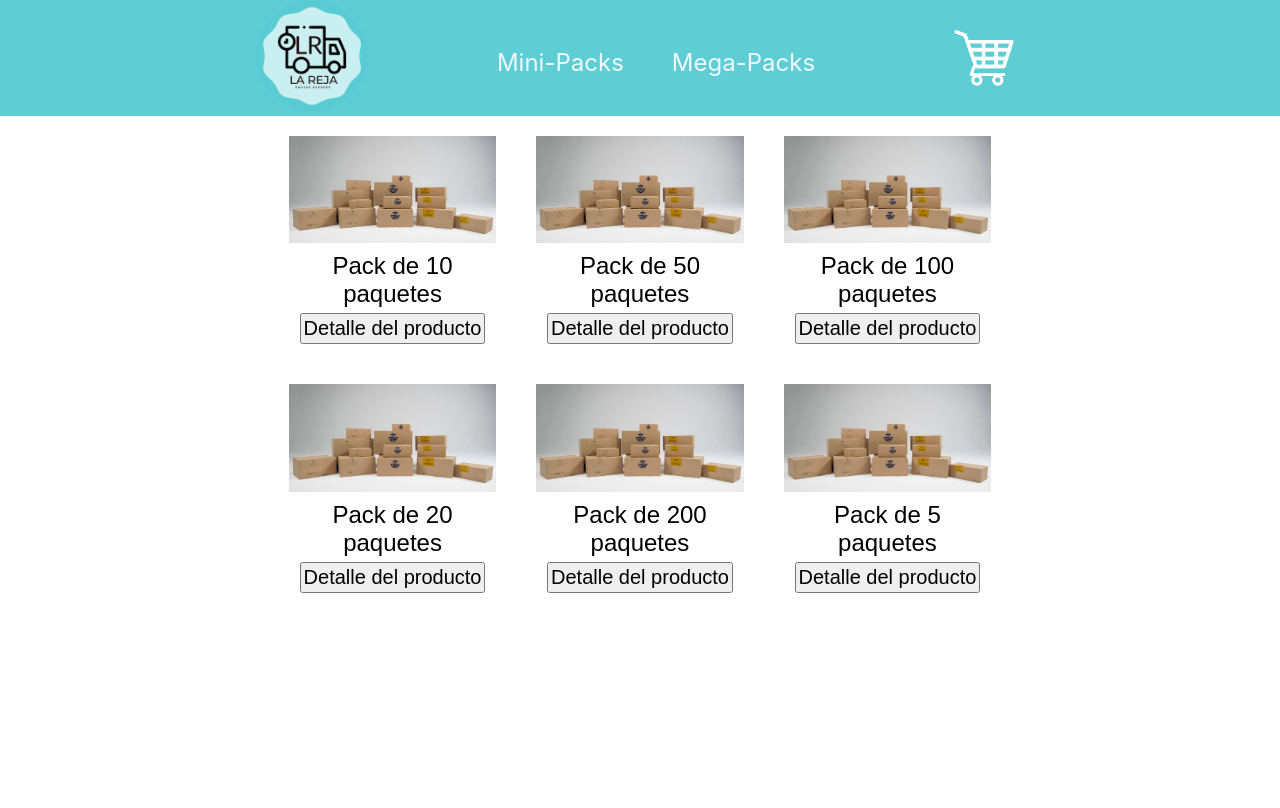
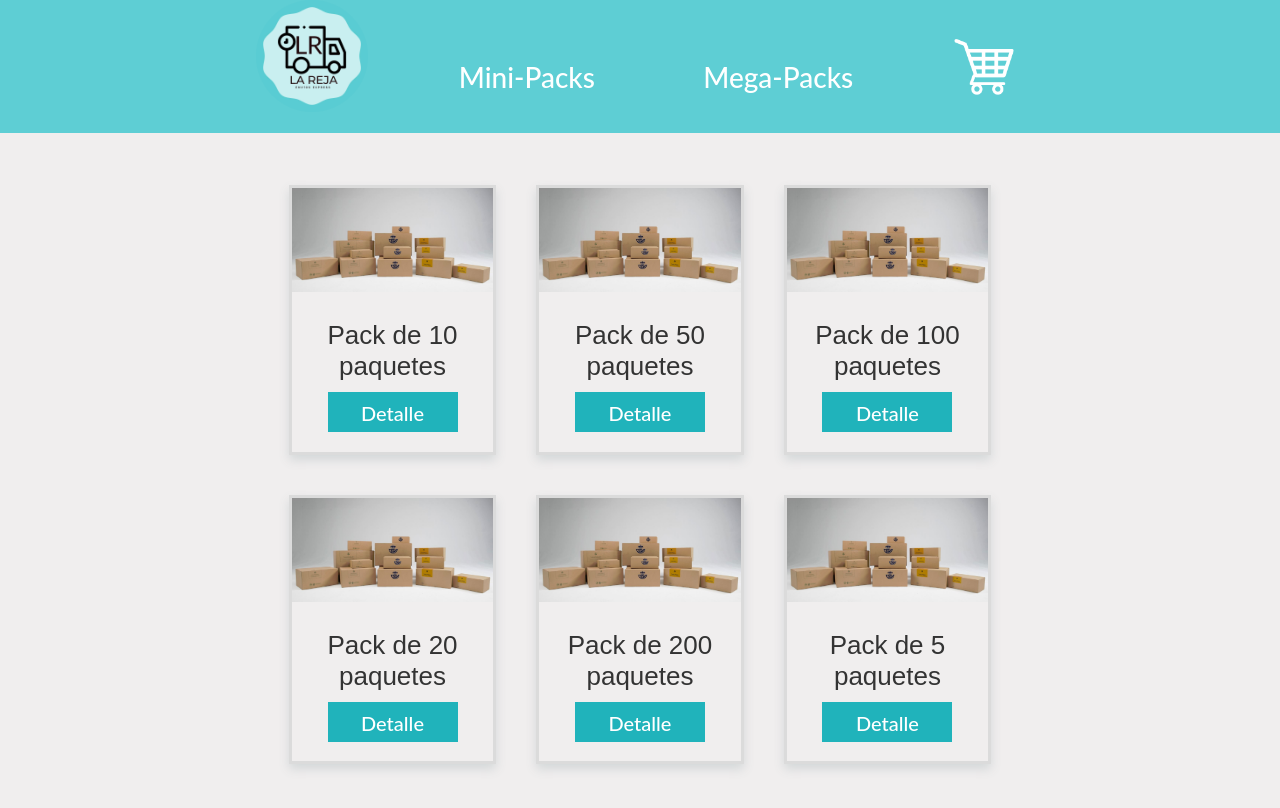
Before and after one commit to Kryosen/Idea-Uriarte-React, a React (Vite) app: page / in a window 1280 px wide. Shown: the top 808 px of the page. Built offline with nearby package versions, Linux system fonts and the light colour scheme.

Commit message:
Agregando Cart View

```diff
--- a/src/Components/Cart/Cart.css
+++ b/src/Components/Cart/Cart.css
@@ -1,12 +1,22 @@
+.ContenedorBodyCarrito {
+  margin: auto;
+  padding-top: 2em;
+  background-color: rgb(240, 238, 238);
+  height: 100vh;
+}
+
 .ContenedorCarrito {
   width: 50%;
   margin: auto;
-  margin-top: 1.5em;
+  background-color: white;
+  padding-top: 0.3em;
+  padding-bottom: 0.8em;
+  box-shadow: 0px 5px 10px rgb(223, 229, 230);
 }
 
 .contenedorItemsCarrito {
   border: 3px solid rgb(219, 219, 219);
-  box-shadow: 5px 5px rgb(229, 235, 236);
+  box-shadow: 5px 5px 5px rgb(229, 235, 236);
   padding: 1em;
   display: flex;
   margin: 0.8em;
@@ -55,6 +65,9 @@
 
 .ContenedorBotonEliminar {
   margin: auto;
+  width: 3em;
+  height: 3em;
+  line-height: 4em;
 }
 
 .botonEliminarProducto {
@@ -67,3 +80,18 @@
 .prices {
   color: #414040;
 }
+
+.FotoBin {
+  width: 2em;
+}
+
+.FotoBin:hover {
+  cursor: pointer;
+}
+
+.ContenedorBotonEliminar:hover {
+  background-color: rgb(219, 219, 219);
+  color: #ffffff;
+  border-radius: 50%;
+  /* border: 1px solid #414040; */
+}
--- a/src/Components/Cart/Cart.jsx
+++ b/src/Components/Cart/Cart.jsx
@@ -9,6 +9,7 @@ function Cart() {
   const { cartList, emptyCart, removeItemCart } = useCartContext();
 
   return (
+    <div className="ContenedorBodyCarrito">
       <div className="ContenedorCarrito">
         {cartList.length > 0 ? (
           <>
@@ -40,13 +41,16 @@ function Cart() {
                       </h3>
                     </div>
                   </div>
-                <div className="ContenedorBotonEliminar">
-                  <button
+                  <div
+                    className="ContenedorBotonEliminar"
                     onClick={() => removeItemCart(producto.id)}
+                  >
+                    {/* <button
+
                       className="botonEliminarProducto"
-                  >
-                    <img src={Bin} alt="Eliminar" />
-                  </button>
+                    > */}
+                    <img src={Bin} alt="Eliminar" className="FotoBin" />
+                    {/* </button> */}
                   </div>
                 </div>
               </>
@@ -72,6 +76,7 @@ function Cart() {
           </>
         )}
       </div>
+    </div>
   );
 }
 
--- a/src/Components/Item/Item.css
+++ b/src/Components/Item/Item.css
@@ -1,8 +1,111 @@
 .botonDetalle {
   font-size: 20px;
-  padding: 2px;
 }
 
 .cajasItems {
   margin: 20px;
+  border: 3px solid rgb(219, 219, 219);
+  box-shadow: 0px 5px 10px rgb(211, 215, 216);
+  transition: box-shadow 100ms ease-out 100ms;
 }
+
+.cajasItems:hover {
+  box-shadow: 0px 10px 20px rgb(184, 190, 190);
+}
+
+.cajasItemsText {
+  margin-top: 1.5rem;
+  margin-bottom: 0.5rem;
+  padding-bottom: 0.7rem;
+  text-align: center;
+}
+
+.nombresCajas {
+  color: #333333;
+  font-size: 26px;
+}
+
+.custom-btn {
+  margin-top: 5px;
+  width: 130px;
+  height: 40px;
+  padding: 10px 25px;
+  border: 2px solid #000;
+  font-family: "Lato", sans-serif;
+  font-weight: 500;
+  background: transparent;
+  cursor: pointer;
+  transition: all 0.3s ease;
+  position: relative;
+  display: inline-block;
+}
+
+.btnDetalle {
+  background: #20b3bb;
+  color: #fff;
+  line-height: 42px;
+  padding: 0;
+  border: none;
+}
+.btnDetalle span {
+  position: relative;
+  display: block;
+  width: 100%;
+  height: 100%;
+}
+.btnDetalle:before,
+.btnDetalle:after {
+  position: absolute;
+  content: "";
+  height: 0%;
+  width: 2px;
+  background: #20b3bb;
+}
+.btnDetalle:before {
+  right: 0;
+  top: 0;
+  transition: all 400ms ease;
+}
+.btnDetalle:after {
+  left: 0;
+  bottom: 0;
+  transition: all 400ms ease;
+}
+.btnDetalle:hover {
+  color: #414040;
+  background: transparent;
+}
+.btnDetalle:hover:before {
+  transition: all 400ms ease;
+  height: 100%;
+}
+.btnDetalle:hover:after {
+  transition: all 400ms ease;
+  height: 100%;
+}
+.btnDetalle span:before,
+.btnDetalle span:after {
+  position: absolute;
+  content: "";
+  background: #20b3bb;
+}
+.btnDetalle span:before {
+  left: 0;
+  top: 0;
+  width: 0%;
+  height: 2px;
+  transition: all 400ms ease;
+}
+.btnDetalle span:after {
+  right: 0;
+  bottom: 0;
+  width: 0%;
+  height: 2px;
+  transition: all 400ms ease;
+}
+.btnDetalle span:hover:before {
+  width: 100%;
+}
+.btnDetalle span:hover:after {
+  width: 100%;
+}
--- a/src/Components/Item/Item.jsx
+++ b/src/Components/Item/Item.jsx
@@ -8,10 +8,14 @@ function Item({ producto }) {
   return (
     <div className="cajasItems">
       <img src={FotoPaquetes} alt="Foto Paquetes" />
-      <p>{producto.name}</p>
-      <Link to={`/detalle/${producto.id}`}>
-        <button className="botonDetalle">Detalle del producto</button>
-      </Link>
+      <div className="cajasItemsText">
+        <p className="nombresCajas">{producto.name}</p>
+        <Link to={`/detalle/${producto.id}`}>
+          <button className="botonDetalle custom-btn btnDetalle ">
+            <span>Detalle</span>
+          </button>
+        </Link>
+      </div>
     </div>
   );
 }
--- a/src/Components/ItemDetail/ItemDetail.css
+++ b/src/Components/ItemDetail/ItemDetail.css
@@ -5,9 +5,10 @@
 .cajaDetalle {
   width: 55%;
   margin: auto;
-  margin-top: 2em;
   border: 3px solid rgb(209, 208, 208);
   padding-bottom: 1em;
+  box-shadow: 0px 8px 10px 0px rgb(190, 190, 190);
+  background-color: rgb(255, 255, 255);
 }
 
 h3 {
@@ -33,3 +34,9 @@ h3 {
   font-size: 36px;
   margin: 0.8em;
 }
+
+.ContenedorBody {
+  padding-top: 2em;
+  background-color: rgb(240, 238, 238);
+  height: 100vh;
+}
--- a/src/Components/ItemDetailContainer/ItemDetailContainer.jsx
+++ b/src/Components/ItemDetailContainer/ItemDetailContainer.jsx
@@ -2,6 +2,7 @@ import React from "react";
 import { useState, useEffect } from "react";
 import ItemDetail from "../ItemDetail/ItemDetail";
 import { useParams } from "react-router-dom";
+import logoPagina from "../navbar/logoPAgina.jpg";
 
 function ItemDetailContainer() {
   const [productos, setProductos] = useState([]);
@@ -28,8 +29,14 @@ function ItemDetailContainer() {
   }, []);
 
   return (
-    <div>
-      {loading ? <h2>Loading...</h2> : <ItemDetail productos={productos} />}
+    <div className="ContenedorBody">
+      {loading ? (
+        <div class="loader">
+          <img src={logoPagina} className="logoCargando" alt="logo" />
+        </div>
+      ) : (
+        <ItemDetail productos={productos} />
+      )}
     </div>
   );
 }
--- a/src/Components/ItemList/ItemList.css
+++ b/src/Components/ItemList/ItemList.css
@@ -3,6 +3,7 @@
   margin: auto;
   display: grid;
   grid-template-columns: auto auto auto;
+  background-color: rgb(240, 238, 238);
 }
 
 img {
--- a/src/Components/ItemlIstContainer/ItemListContainer.css
+++ b/src/Components/ItemlIstContainer/ItemListContainer.css
@@ -3,3 +3,67 @@ p {
   margin: 5px;
   font-size: 24px;
 }
+
+@-webkit-keyframes spin {
+  0% {
+    -webkit-transform: rotate(0deg);
+  }
+  100% {
+    -webkit-transform: rotate(360deg);
+  }
+}
+
+@keyframes spin {
+  0% {
+    transform: rotate(0deg);
+  }
+  100% {
+    transform: rotate(360deg);
+  }
+}
+
+@-webkit-keyframes antispin {
+  0% {
+    -webkit-transform: rotate(0deg);
+  }
+  100% {
+    -webkit-transform: rotate(-360deg);
+  }
+}
+
+@keyframes antispin {
+  0% {
+    transform: rotate(0deg);
+  }
+  100% {
+    transform: rotate(-360deg);
+  }
+}
+
+.loader {
+  position: absolute;
+  top: 30%;
+  left: 50%;
+  margin: auto;
+  border: 16px solid #f3f3f3;
+  border-radius: 50%;
+  border-top: 16px solid #5eced4;
+  border-bottom: 16px solid #5eced4;
+  border-left: 16px solid rgb(255, 255, 255);
+  border-right: 16px solid rgb(255, 255, 255);
+  width: 120px;
+  height: 120px;
+  -webkit-animation: spin 2s linear infinite;
+  animation: spin 3s linear infinite;
+}
+
+.logoCargando {
+  width: 5.5em;
+  border-radius: 50%;
+  border: 1px solid rgb(247, 247, 247);
+  /* position: absolute;
+  top: 15.1%;
+  left: 48.3%; */
+  -webkit-animation: antispin 2s linear infinite;
+  animation: antispin 3s linear infinite;
+}
--- a/src/Components/ItemlIstContainer/ItemListContainer.jsx
+++ b/src/Components/ItemlIstContainer/ItemListContainer.jsx
@@ -2,6 +2,7 @@ import "./ItemListContainer.css";
 import { useState, useEffect } from "react";
 import ItemList from "../ItemList/ItemList";
 import { useParams } from "react-router-dom";
+import logoPagina from "../navbar/logoPAgina.jpg";
 
 function ItemListContainer() {
   const [productos, setProductos] = useState([]);
@@ -31,13 +32,20 @@ function ItemListContainer() {
           .then((respuesta) => respuesta.json())
           .then((res) => setProductos(res))
           .finally(() => setLoading(false));
-      }, 2000);
+      }, 3000);
     }, [categoriaId]);
   }
 
   return (
-    <div>
-      {loading ? <h2>Loading...</h2> : <ItemList productos={productos} />}
+    <div className="ContenedorBody">
+      {/* {loading ? <h2>Loading...</h2> : <ItemList productos={productos} />} */}
+      {loading ? (
+        <div class="loader">
+          <img src={logoPagina} className="logoCargando" alt="logo" />
+        </div>
+      ) : (
+        <ItemList productos={productos} />
+      )}
     </div>
   );
 }
--- a/src/Components/NavBar/NavBar.css
+++ b/src/Components/NavBar/NavBar.css
@@ -28,14 +28,14 @@
 
 .navBarItem {
   margin: 1em;
-  font-size: 1.5rem;
+  font-size: 1.7rem;
   text-align: center;
   margin-top: 0;
 }
 
 a {
   text-decoration: none;
-  color: aliceblue;
+  color: rgb(255, 255, 255);
 }
 
 a:hover {
@@ -68,9 +68,64 @@ a:hover {
   width: 2em;
   height: 2em;
   line-height: 2em;
-  background-color: #2faab1;
+  background-color: #d4645e;
   color: #ffffff;
   border-radius: 50%;
   text-align: center;
   border: 1px solid #dadada;
 }
+
+.cartAmount:hover {
+  text-decoration: none;
+  font-style: none;
+}
+
+.linkCartIcon:hover {
+  text-decoration: none;
+}
+
+.navBarLink:hover {
+  text-decoration: none;
+}
+
+.custom-btnNav {
+  /* width: 130px; */
+  /* height: 40px; */
+  font-size: 28px;
+  padding: 10px 25px;
+  border: 2px solid #5eced4;
+  font-family: "Lato", sans-serif;
+  font-weight: 500;
+  background: transparent;
+  cursor: pointer;
+  transition: all 0.3s ease;
+  position: relative;
+  display: inline-block;
+}
+
+.btn-13 {
+  background: #5eced4;
+  color: #fff;
+  z-index: 1;
+}
+.btn-13:after {
+  position: absolute;
+  content: "";
+  width: 100%;
+  height: 0;
+  bottom: 0;
+  left: 0;
+  z-index: -1;
+  background: #ffffff;
+  transition: all 0.3s ease;
+}
+.btn-13:hover {
+  color: #5eced4;
+}
+.btn-13:hover:after {
+  top: 0;
+  height: 100%;
+}
+.btn-13:active {
+  top: 2px;
+}
--- a/src/Components/NavBar/NavBar.jsx
+++ b/src/Components/NavBar/NavBar.jsx
@@ -13,10 +13,14 @@ function NavBar() {
         <nav className="navBar">
           <ul className="navBarList">
             <li className="navBarItem">
-              <NavLink to="/categoria/Mini-Packs">Mini-Packs</NavLink>
+              <NavLink to="/categoria/Mini-Packs" className="navBarLink">
+                <button className="custom-btnNav btn-13">Mini-Packs</button>
+              </NavLink>
             </li>
             <li className="navBarItem">
-              <NavLink to="/categoria/Mega-Packs">Mega-Packs</NavLink>
+              <NavLink to="/categoria/Mega-Packs" className="navBarLink">
+                <button className="custom-btnNav btn-13">Mega-Packs</button>
+              </NavLink>
             </li>
 
             {/* <li className="navBarItem">
```
Also changed, not shown: src/assets/bin.png. Lines whose indentation alone changed are shown as unchanged.
